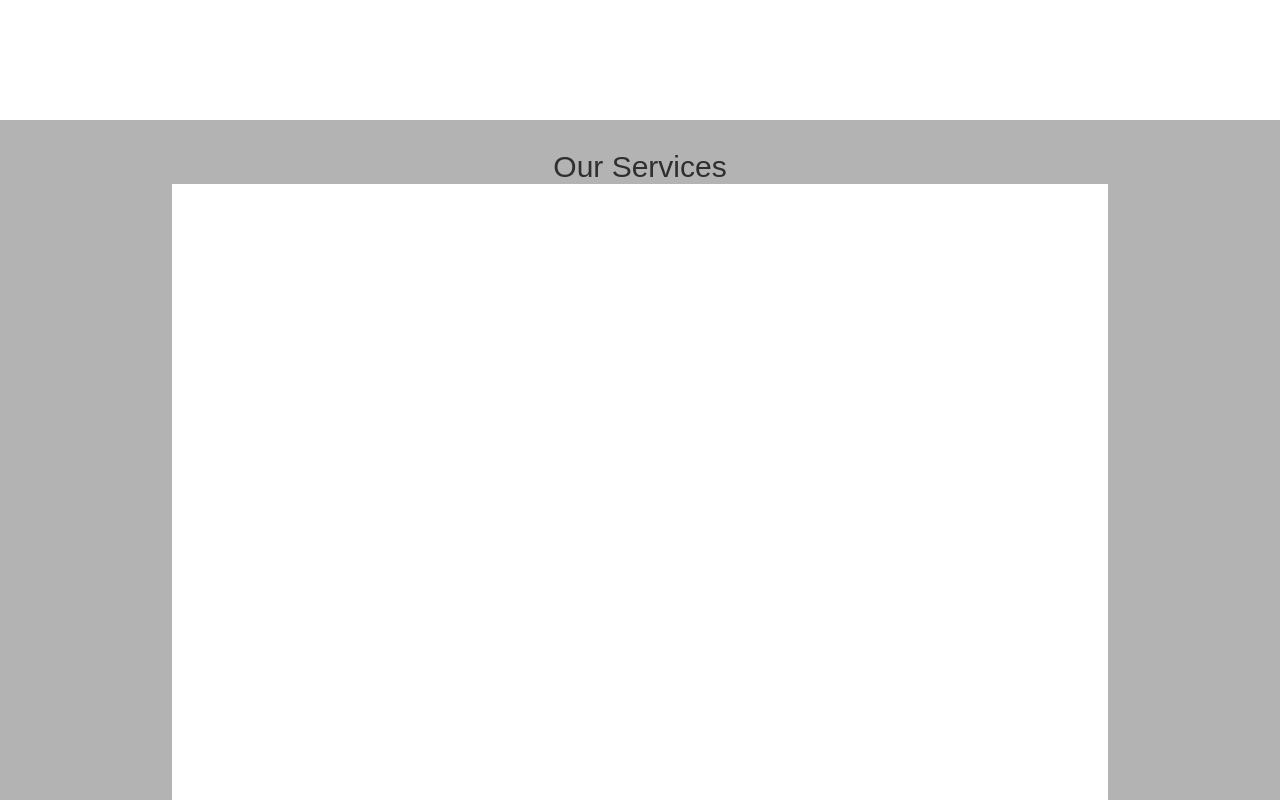
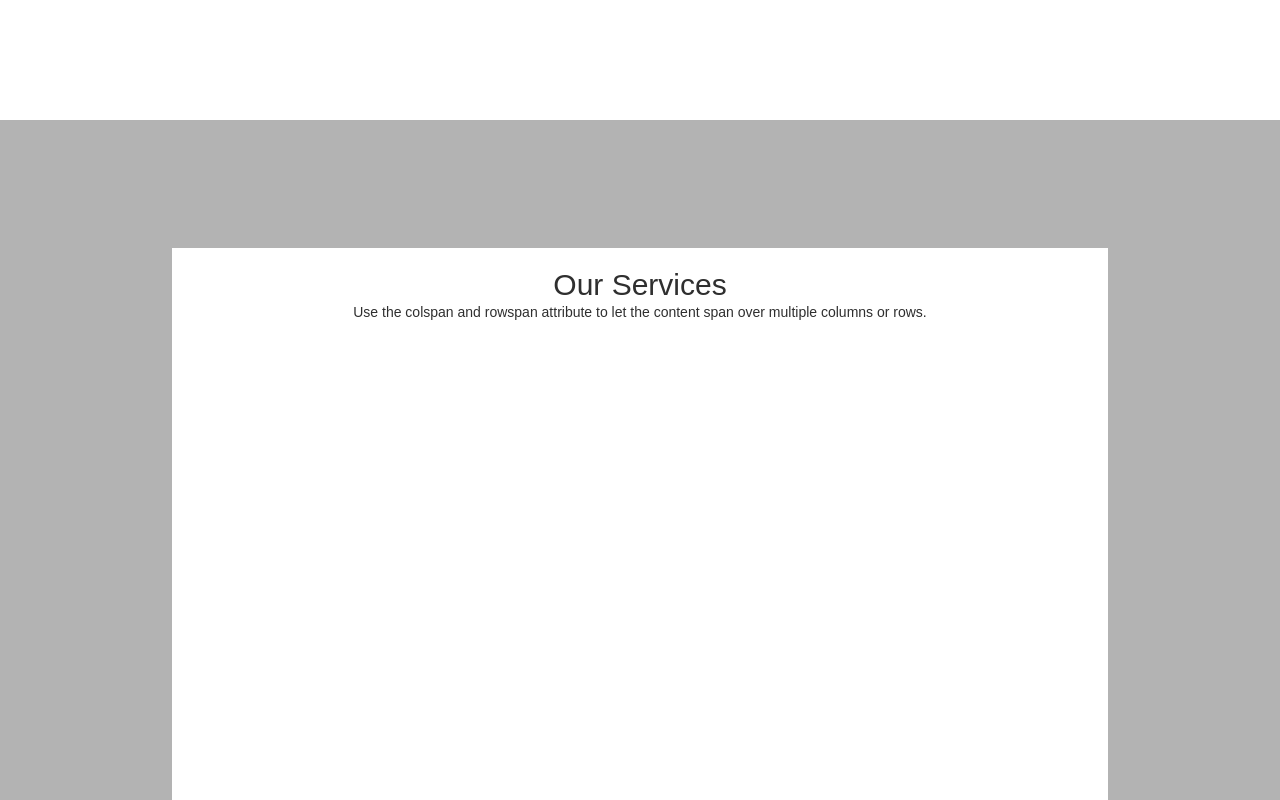
Before and after one commit to katrinkattt/react-app-yellow, a React (Create React App) app in the folder app-lending/yell-app/: page / in a window 1280 px wide. Shown: the part 680-1480 px from the top of the page. Built offline with nearby package versions, Linux system fonts and the light colour scheme.

Commit message:
restructure

```diff
--- a/app-lending/yell-app/src/components/secondContainer.jsx
+++ b/app-lending/yell-app/src/components/secondContainer.jsx
@@ -4,9 +4,9 @@ export default class SecondContainer extends Component {
     render(){
         return(
             <div className="container">
-                <div className="title_container title__second">Our Services</div>
-                <div className="title2__"></div>
-                <div className="collumn">
+                <div className="second__c">
+                    <div className="title_container title__second">Our Services</div>
+                    <div className=" title2__">Use the colspan and rowspan attribute to let the content span over multiple columns or rows.</div>
                     <table>
                         <tr>
                             <td></td>
--- a/app-lending/yell-app/src/index.css
+++ b/app-lending/yell-app/src/index.css
@@ -67,11 +67,13 @@ body{
   height: 100vh;
   width: 100%;
   background-color: #b3b3b3;
+  color: #2f2f2f;
+  padding-top: 10%;
   /* display: flex;
   justify-content: center; */
 }
 
-.collumn{
+.second__c{
   height: 80%;
   width: 70%;
   background-color: #fff;
@@ -81,7 +83,8 @@ body{
 
 .title_container{
   font-size: 30px;
-  color: #2f2f2f;
-  padding-top: 30px;
-
 }
+.title2__{
+  font-size: 14px;
+  padding-top: 2px;
+}
```
